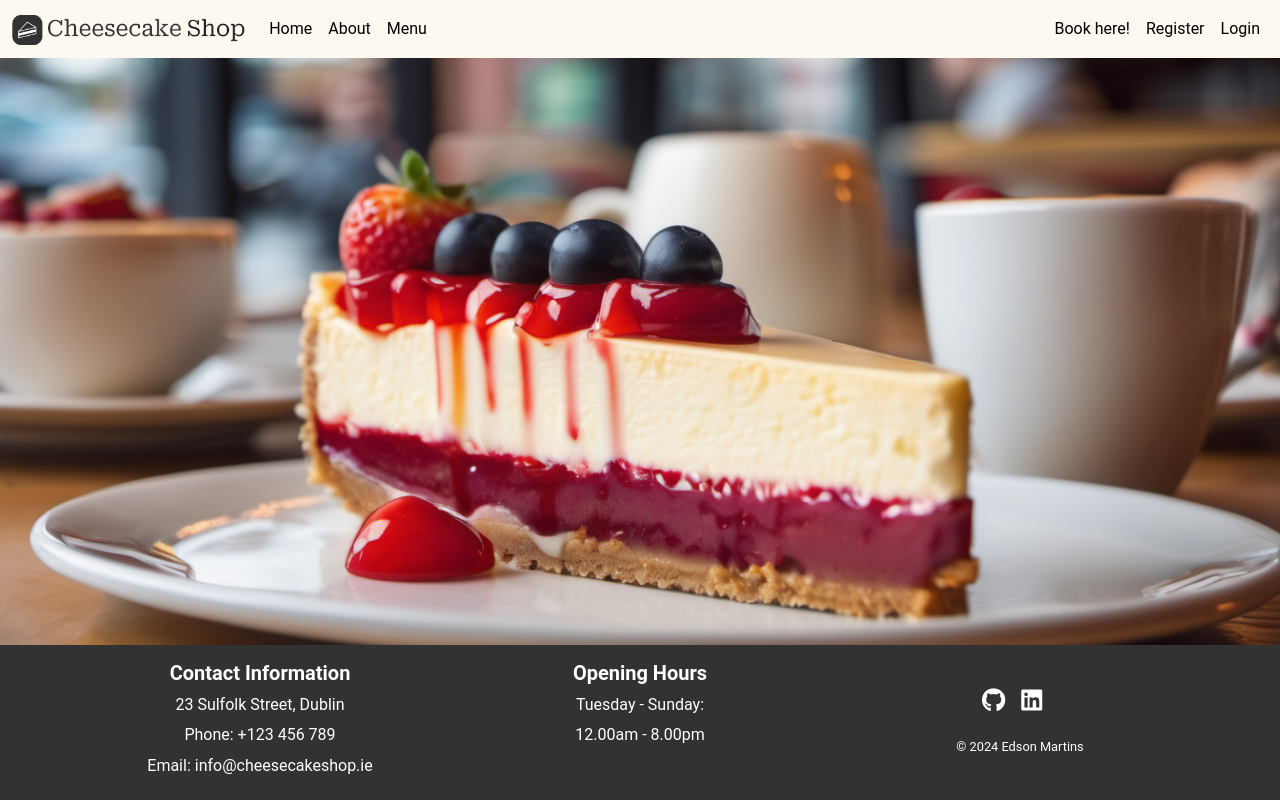
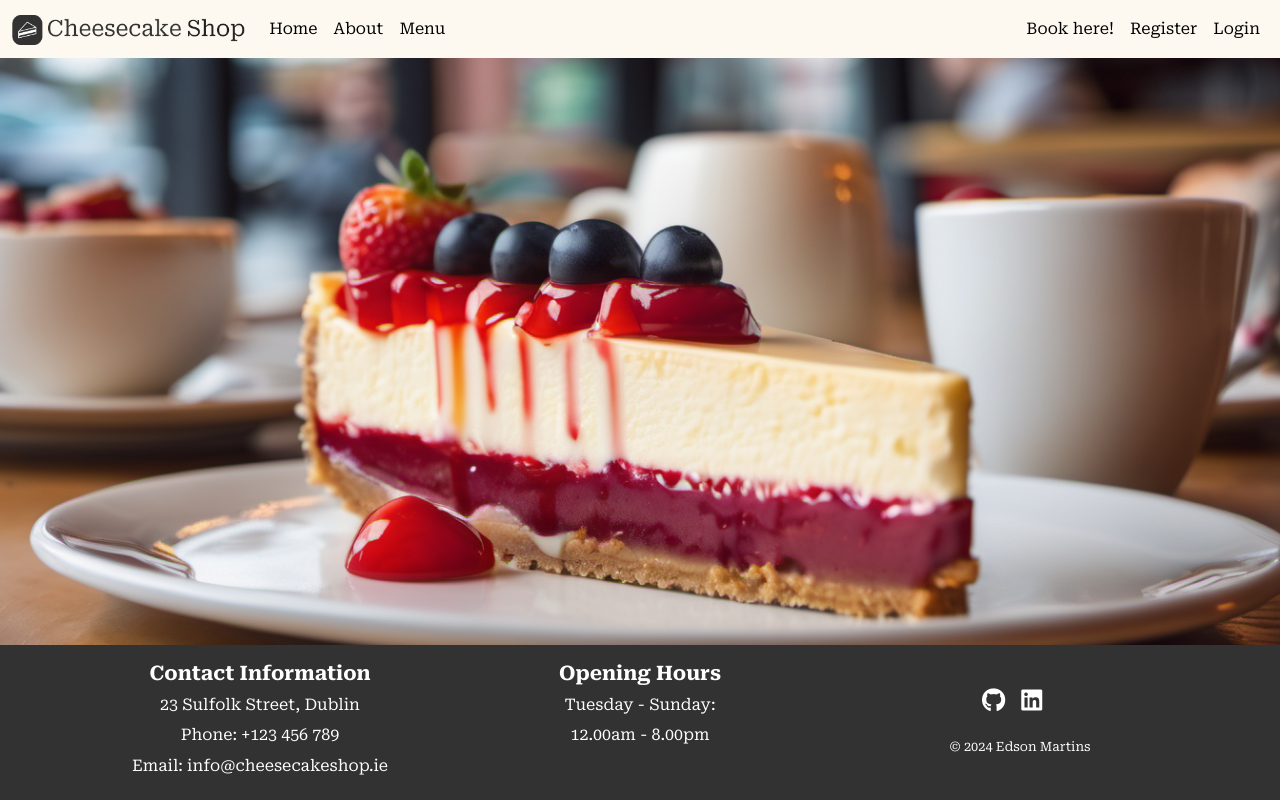
Before and after one commit to Code-Institute-Submissions/PP4-cheesecake_shop, a Django app: page / in a window 1280 px wide. Run offline with Django 5.2, Linux system fonts and the light colour scheme; parts of the project's set-up code (start-up, migrations or seed data) failed here and were passed over; some libraries are stand-ins or nearby versions.

Commit message:
fix favicon deployment error

```diff
--- a/cheesecake_shop/settings.py
+++ b/cheesecake_shop/settings.py
@@ -29,9 +29,9 @@ TEMPLATES_DIR = os.path.join(BASE_DIR, 'templates')
 SECRET_KEY = 'django-insecure-8!hd#$^93gg2g3-kq28f4w05l=d)$21^ygl^(6e=*%4-3$)4v6'
 
 # SECURITY WARNING: don't run with debug turned on in production!
-DEBUG = False
+DEBUG = false
 
-ALLOWED_HOSTS = ['8000-edsonsmarti-pp4cheeseca-pv4kwpr308u.ws-eu110.gitpod.io'
+ALLOWED_HOSTS = ['8000-edsonsmarti-pp4cheeseca-pv4kwpr308u.ws-eu112.gitpod.io'
                 ,'.herokuapp.com']
 
 
--- a/static/css/style.css
+++ b/static/css/style.css
@@ -1,3 +1,7 @@
+/*------ Google fonts import Roboto Serif and Montserrat ------*/
+@import url('https://fonts.googleapis.com/css2?family=Montserrat:ital,wght@0,100..900;1,100..900&family=Roboto+Serif:ital,opsz,wght@0,8..144,100..900;1,8..144,100..900&display=swap');
+
+
 /*------ Global Settings ------*/
 
 body {
@@ -8,7 +12,7 @@ body {
 }
 
 * {
-    font-family: 'Roboto', sans-serif;
+    font-family: 'Roboto Serif', sans-serif;
 }
 
 a {
--- a/templates/base.html
+++ b/templates/base.html
@@ -24,7 +24,7 @@
     </script>
 
     <!-- Favicon -->
-    <link rel="icon" href="/static/images/favicon1.png" type="image/x-icon">
+    <link rel="icon" href="/static/images/favicon.png" type="image/x-icon">
 
     <script src="https://kit.fontawesome.com/7b8f7af581.js" crossorigin="anonymous"></script>
     <link rel="stylesheet" href="{% static 'css/style.css' %}">
```
